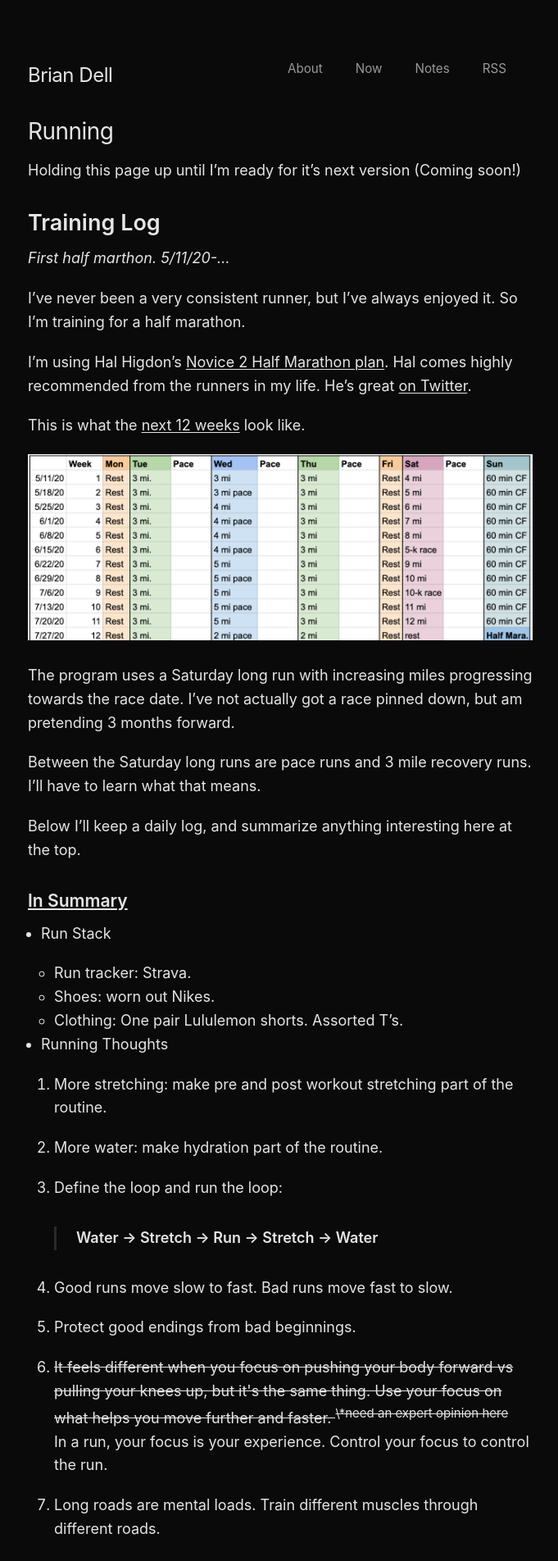
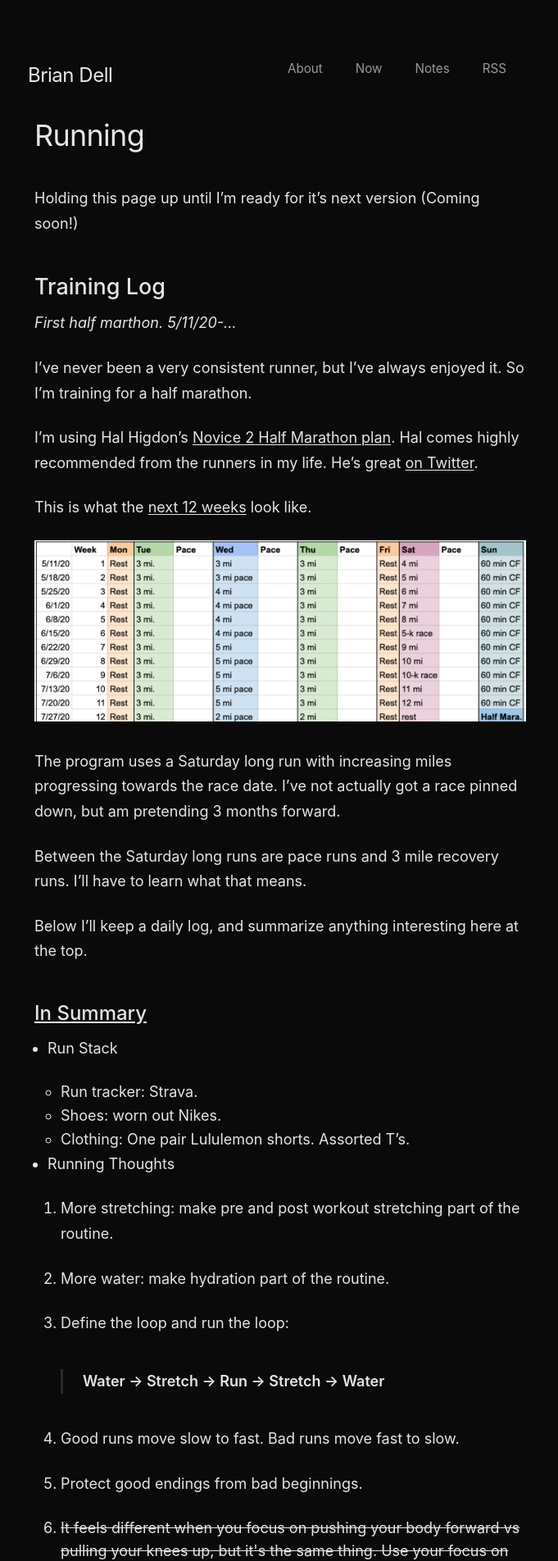
Before and after one commit to itsbdell/itsbdell.github.io, a Jekyll site: the page built from _pages/running.md, in a window 1280 px wide. Shown: the top 1904 px of the page at 82% size, without its empty margins (298-979 px from the left). Built offline with Jekyll 4.4.1, drawn with Linux system fonts in a browser that asks for light colours.

Commit message:
Refine post and content styles for improved readability
Increased max-width and centered post content, adjusted heading sizes and spacing, improved paragraph line-height, and updated blockquote and meta section margins. These changes enhance the visual hierarchy and readability of post content.

```diff
--- a/_sass/_main.scss
+++ b/_sass/_main.scss
@@ -249,13 +249,17 @@
 .post,
 .post-content {
   margin-top: 2rem;
+  max-width: 600px;
+  margin-left: auto;
+  margin-right: auto;
 }
 
 .post h2,
 .post-content h2 {
-  font-size: 1.75rem;
+  font-size: 2.25rem;
   font-weight: 400;
-  margin-bottom: 1.5rem;
+  margin-bottom: 2rem;
+  margin-top: 0;
   letter-spacing: -0.02em;
   line-height: 1.2;
 }
@@ -266,16 +270,29 @@
   margin-top: 0;
 }
 
+.post h2:first-child {
+  margin-bottom: 2.5rem;
+}
+
 .post p,
 .post-content p {
-  margin-bottom: 1.25rem;
+  margin-bottom: 1.5rem;
+  line-height: 1.7;
 }
 
 .post h1,
-.post h2,
 .post h3,
 .post h4 {
-  margin: 1rem 0;
+  margin: 1.5rem 0 1rem 0;
+  font-weight: 500;
+}
+
+.post h3 {
+  font-size: 1.5rem;
+}
+
+.post h4 {
+  font-size: 1.25rem;
 }
 
 .post a,
@@ -293,7 +310,7 @@
 
 .post blockquote,
 .post-content blockquote {
-  margin: 2rem 0;
+  margin: 2.5rem 0;
   padding-left: 1.5rem;
   border-left: 3px solid #2a2a2a;
   color: #999;
@@ -319,11 +336,14 @@
 
 .meta,
 .post-meta {
-  margin-top: 3rem;
+  margin-top: 4rem;
   padding-top: 2rem;
   border-top: 1px solid #2a2a2a;
   font-size: 0.9rem;
   color: #999;
+  max-width: 600px;
+  margin-left: auto;
+  margin-right: auto;
 }
 
 .meta time,
```
